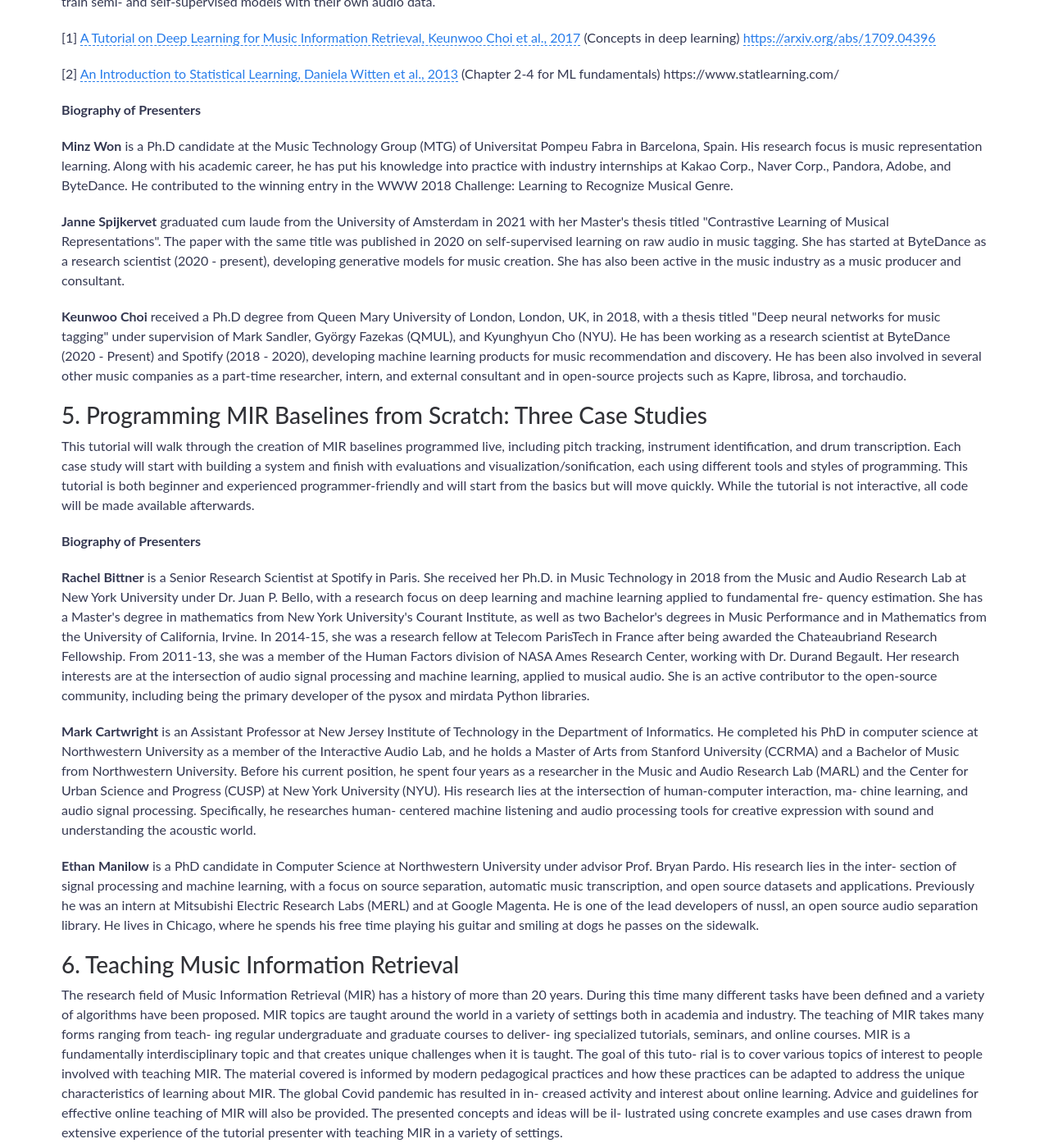
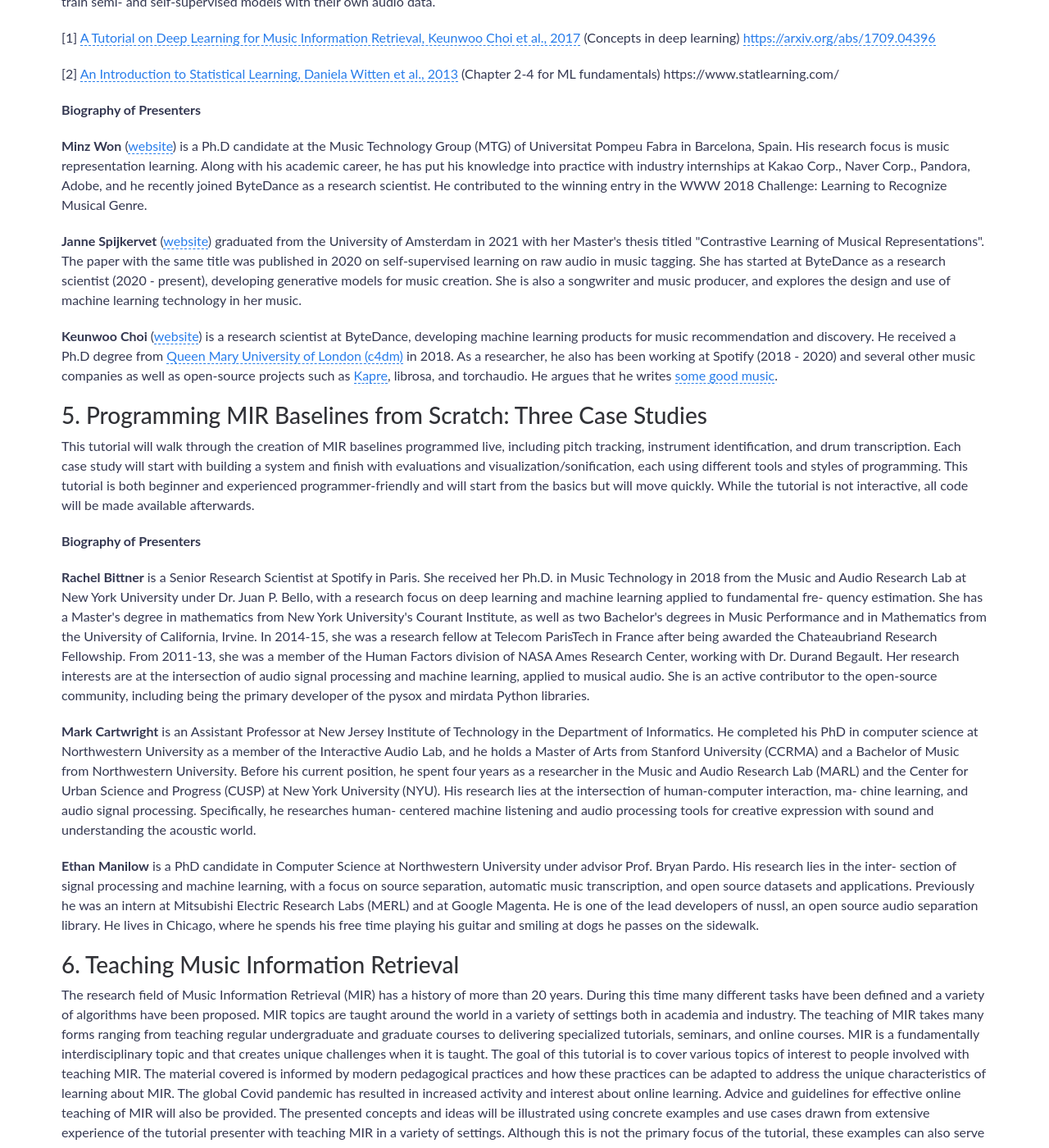
Before and after one commit to ismir2021/ismir2021.github.io, a Jekyll site: the page built from tutorials.md, in a window 1280 px wide and 1400 px high, scrolled down 3589 px. Shown: the whole window at 82% size. Built offline with Jekyll 4.4.1, drawn with Linux system fonts in a browser that asks for light colours; nearby versions of some CDN libraries; some of the changed text lies outside the part shown.

Commit message:
make tutorial changes

```diff
--- a/tutorials.md
+++ b/tutorials.md
@@ -85,11 +85,11 @@ We provide an accompanying code repository and Jupyter notebooks that can be use
 
 **Biography of Presenters**
 
-**Minz Won** is a Ph.D candidate at the Music Technology Group (MTG) of Universitat Pompeu Fabra in Barcelona, Spain. His research focus is music representation learning. Along with his academic career, he has put his knowledge into practice with industry internships at Kakao Corp., Naver Corp., Pandora, Adobe, and ByteDance. He contributed to the winning entry in the WWW 2018 Challenge: Learning to Recognize Musical Genre.
+**Minz Won** ([website](https://minzwon.github.io/)) is a Ph.D candidate at the Music Technology Group (MTG) of Universitat Pompeu Fabra in Barcelona, Spain. His research focus is music representation learning. Along with his academic career, he has put his knowledge into practice with industry internships at Kakao Corp., Naver Corp., Pandora, Adobe, and he recently joined ByteDance as a research scientist. He contributed to the winning entry in the WWW 2018 Challenge: Learning to Recognize Musical Genre.
 
-**Janne Spijkervet** graduated cum laude from the University of Amsterdam in 2021 with her Master&#39;s thesis titled &quot;Contrastive Learning of Musical Representations&quot;. The paper with the same title was published in 2020 on self-supervised learning on raw audio in music tagging. She has started at ByteDance as a research scientist (2020 - present), developing generative models for music creation. She has also been active in the music industry as a music producer and consultant.
+**Janne Spijkervet** ([website](https://jspijkervet.com/)) graduated from the University of Amsterdam in 2021 with her Master&#39;s thesis titled &quot;Contrastive Learning of Musical Representations&quot;. The paper with the same title was published in 2020 on self-supervised learning on raw audio in music tagging. She has started at ByteDance as a research scientist (2020 - present), developing generative models for music creation. She is also a songwriter and music producer, and explores the design and use of machine learning technology in her music.
 
-**Keunwoo Choi** received a Ph.D degree from Queen Mary University of London, London, UK, in 2018, with a thesis titled &quot;Deep neural networks for music tagging&quot; under supervision of Mark Sandler, György Fazekas (QMUL), and Kyunghyun Cho (NYU). He has been working as a research scientist at ByteDance (2020 - Present) and Spotify (2018 - 2020), developing machine learning products for music recommendation and discovery. He has been also involved in several other music companies as a part-time researcher, intern, and external consultant and in open-source projects such as Kapre, librosa, and torchaudio.
+**Keunwoo Choi** ([website](https://keunwoochoi.github.io/)) is a research scientist at ByteDance, developing machine learning products for music recommendation and discovery. He received a Ph.D degree from [Queen Mary University of London (c4dm)](https://c4dm.eecs.qmul.ac.uk/) in 2018. As a researcher, he also has been working at Spotify (2018 - 2020) and several other music companies as well as open-source projects such as [Kapre](https://kapre.readthedocs.io/en/latest/), librosa, and torchaudio. He argues that he writes [some good music](https://www.youtube.com/channel/UC6WGQvwwM3M7sX98zJ14XPA).
 
 ### 5. Programming MIR Baselines from Scratch: Three Case Studies
 
@@ -105,10 +105,10 @@ This tutorial will walk through the creation of MIR baselines programmed live, i
 
 ### 6. Teaching Music Information Retrieval
 
-The research field of Music Information Retrieval (MIR) has a history of more than 20 years. During this time many different tasks have been defined and a variety of algorithms have been proposed. MIR topics are taught around the world in a variety of settings both in academia and industry. The teaching of MIR takes many forms ranging from teach- ing regular undergraduate and graduate courses to deliver- ing specialized tutorials, seminars, and online courses. MIR is a fundamentally interdisciplinary topic and that creates unique challenges when it is taught. The goal of this tuto- rial is to cover various topics of interest to people involved with teaching MIR. The material covered is informed by modern pedagogical practices and how these practices can be adapted to address the unique characteristics of learning about MIR. The global Covid pandemic has resulted in in- creased activity and interest about online learning. Advice and guidelines for effective online teaching of MIR will also be provided. The presented concepts and ideas will be il- lustrated using concrete examples and use cases drawn from extensive experience of the tutorial presenter with teaching MIR in a variety of settings.
+The research field of Music Information Retrieval (MIR) has a history of more than 20 years. During this time many different tasks have been defined and a variety of algorithms have been proposed. MIR topics are taught around the world in a variety of settings both in academia and industry. The teaching of MIR takes many forms ranging from teaching regular undergraduate and graduate courses to delivering specialized tutorials, seminars, and online courses. MIR is a fundamentally interdisciplinary topic and that creates unique challenges when it is taught. The goal of this tutorial is to cover various topics of interest to people involved with teaching MIR. The material covered is informed by modern pedagogical practices and how these practices can be adapted to address the unique characteristics of learning about MIR. The global Covid pandemic has resulted in increased activity and interest about online learning. Advice and guidelines for effective online teaching of MIR will also be provided. The presented concepts and ideas will be illustrated using concrete examples and use cases drawn from extensive experience of the tutorial presenter with teaching MIR in a variety of settings. Although this is not the primary focus of the tutorial, these examples can also serve as an introduction to MIR for participants that are new to the field.
 
 **Biography of Presenters**
 
-**George Tzanetakis** is a Professor in the Department of Computer Science with cross-listed appointments in ECE and Music at the University of Victoria, Canada. He was Canada Research Chair (Tier II) in the Computer Analysis and Audio and Music from 2010 to 2020. In 2012, he received the Craigdaroch research award in artistic expres- sion at the University of Victoria. In 2011 he was Visiting Faculty at Google Research. He received his PhD in Com- puter Science at Princeton University in 2002 and was a Postdoctoral fellow at Carnegie Mellon University in 2002- 2003. His research spans all stages of audio content analysis such as feature extraction,segmentation, classification with specific emphasis on music information retrieval.
+**George Tzanetakis** is a Professor in the Department of Computer Science with cross-listed appointments in ECE and Music at the University of Victoria, Canada. He was Canada Research Chair (Tier II) in the Computer Analy- sis and Audio and Music from 2010 to 2020. In 2012, he received the Craigdaroch research award in artistic expres- sion at the University of Victoria. In 2011 he was Visiting Faculty at Google Research. He received his PhD in Com- puter Science at Princeton University in 2002 and was a Postdoctoral fellow at Carnegie Mellon University in 2002- 2003. His research spans all stages of audio content analysis such as feature extraction,segmentation, classification with specific emphasis on music information retrieval.
 
 He has designed and developed for Kadenze Inc. the first widely available online program in Music Information Retrieval consisting of 3 courses that were launched in December 2020. More than 2000 students from around the world have been involved with the program. He is also the primary designer and developer of Marsyas an open source framework for audio processing with specific empha- sis on music information retrieval applications. His pioneer- ing work on musical genre classification received a IEEE sig- nal processing society young author award and is frequently cited. He has given several tutorials in well known interna- tional conferences such as ICASSP, ACM Multimedia and ISMIR. More recently he has been exploring new interfaces for musical expression, music robotics, computational eth- nomusicology, and computer-assisted music instrument tu- toring. These interdisciplinary activities combine ideas from signal processing, perception, machine learning, sensors, ac- tuators and human-computer interaction with the connect- ing theme of making computers better understand music to create more effective interactions with musicians and listen- ers. More details can be found http://www.cs.uvic.ca/ gtzan.
```
Also changed, not shown: 1 other file.
